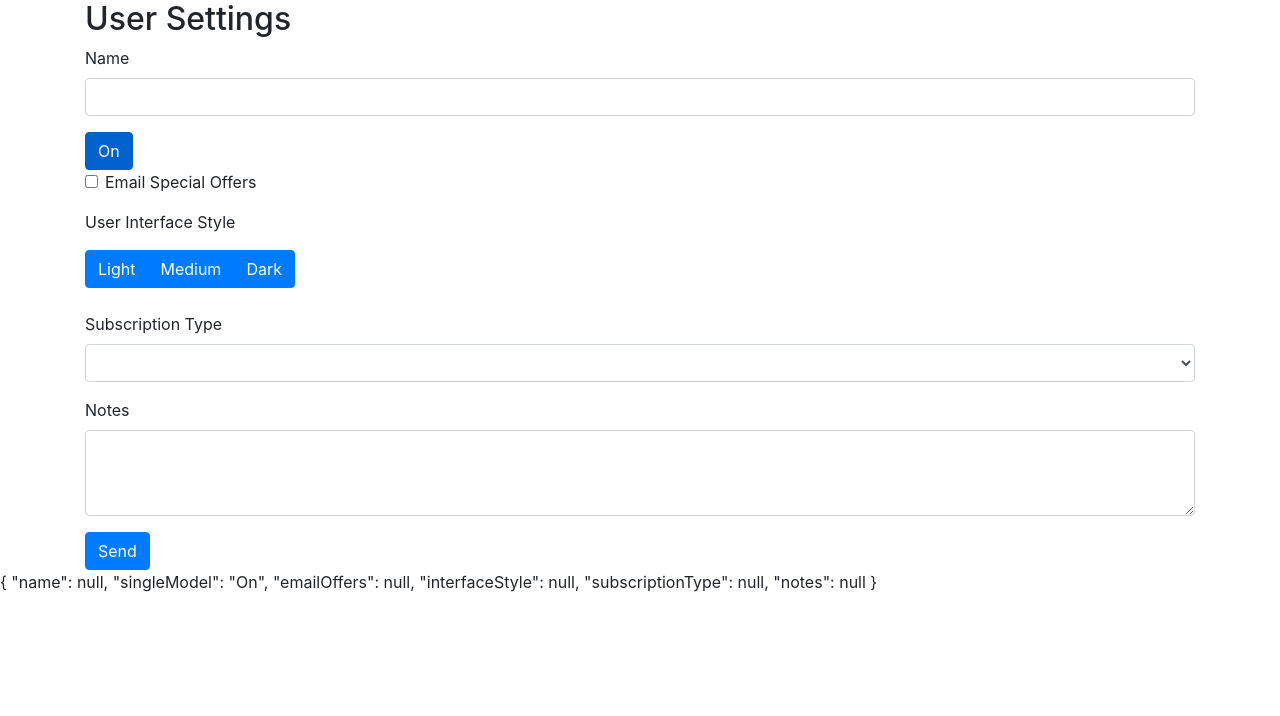
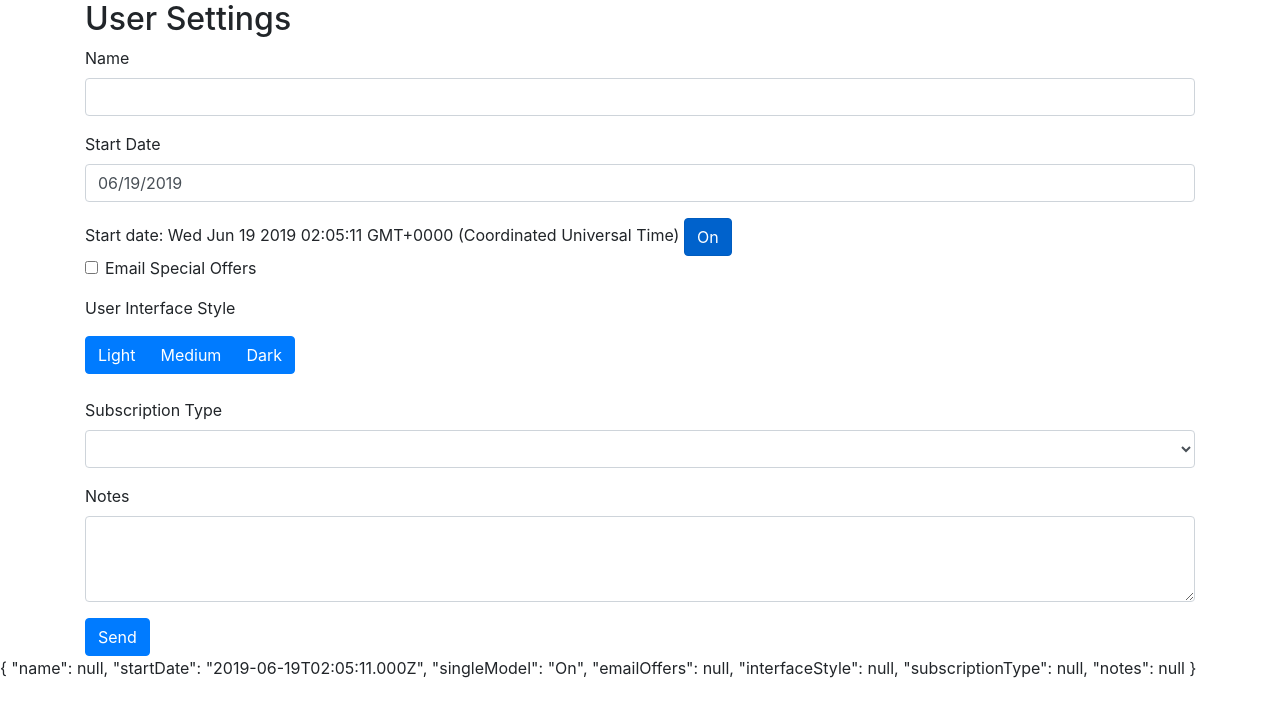
Before and after one commit to robertxluo/ps-form-demo, an Angular app: page / in a window 1280 px wide. Shown: the top 716 px of the page. Built offline with nearby package versions, Linux system fonts and the light colour scheme.

Commit message:
Add ngx datepicker

```diff
--- a/angular.json
+++ b/angular.json
@@ -24,6 +24,7 @@
               "src/assets"
             ],
             "styles": [
+              "./node_modules/ngx-bootstrap/datepicker/bs-datepicker.css",
               "./node_modules/bootstrap/dist/css/bootstrap.min.css",
               "src/styles.css"
             ],
@@ -85,6 +86,7 @@
               "src/assets"
             ],
             "styles": [
+              "./node_modules/ngx-bootstrap/datepicker/bs-datepicker.css",
               "./node_modules/bootstrap/dist/css/bootstrap.min.css",
               "src/styles.css"
             ],
--- a/src/app/app.module.ts
+++ b/src/app/app.module.ts
@@ -6,6 +6,7 @@
 import { AppComponent } from './app.component';
 import { UserSettingsFormComponent } from './user-settings-form/user-settings-form.component';
 import { ButtonsModule } from 'ngx-bootstrap/buttons';
+import { BsDatepickerModule } from 'ngx-bootstrap/datepicker';
 
 @NgModule({
   declarations: [
@@ -16,7 +17,8 @@
     BrowserModule,
     FormsModule,
     HttpClientModule,
-    ButtonsModule.forRoot()
+    ButtonsModule.forRoot(),
+    BsDatepickerModule.forRoot()
   ],
   providers: [],
   bootstrap: [AppComponent]
--- a/src/app/user-settings-form/user-settings-form.component.html
+++ b/src/app/user-settings-form/user-settings-form.component.html
@@ -7,6 +7,17 @@
             required #nameField="ngModel" [class.field-error]="form.submitted && nameField.invalid" />
       <div [hidden]="!form.submitted || nameField.valid" class="alert alert-danger">Enter a name</div>
     </div>
+
+    <div class="form-group">
+      <label for="startDate">Start Date</label>
+        <input type="text"
+           placeholder="Start Date"
+           class="form-control"
+           [(ngModel)]="startDate" name="startDate" id="startDate"
+           bsDatepicker>
+    </div>
+
+    Start date: {{ startDate }}
 
     <button type="button" class="btn btn-primary" name="singleModel"
             [(ngModel)]="singleModel" btnCheckbox
--- a/src/app/user-settings-form/user-settings-form.component.ts
+++ b/src/app/user-settings-form/user-settings-form.component.ts
@@ -21,6 +21,7 @@
 
   singleModel = 'On';
 
+  startDate: Date;
   originalUserSettings: UserSettings = { ...this.userSettings };
   postError = false;
   postErrorMessage = '';
@@ -30,6 +31,8 @@
 
   ngOnInit() {
     this.subscriptionTypes = this.dataService.getSubscriptionTypes();
+
+    this.startDate = new Date();
   }
 
   onHttpError(errorResponse: any) {
```
